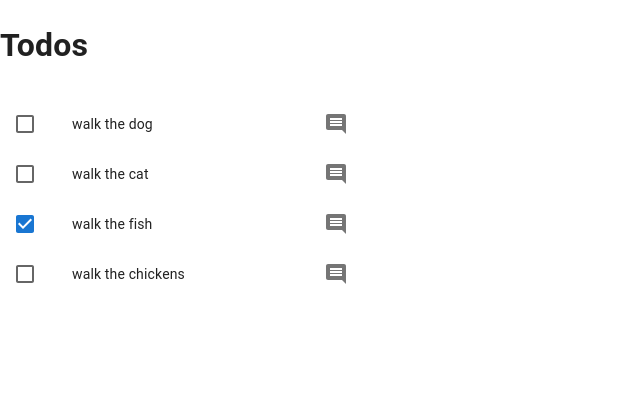
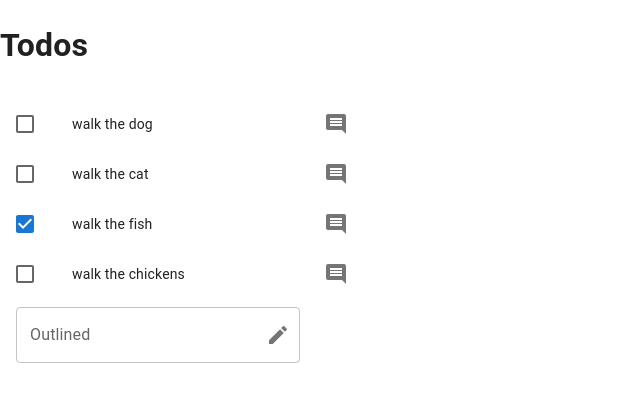
Before and after one commit to studioOwol/react-todos, a React (Vite) app: page / in a window 1280 px wide. Shown: the top 402 px of the page, without its empty margins (0-640 px from the left). Built offline with nearby package versions, Linux system fonts and the light colour scheme.

Commit message:
feat: add new list item form

```diff
--- /dev/null
+++ b/src/TodoForm.jsx
@@ -0,0 +1,40 @@
+import ListItem from "@mui/material/ListItem";
+import TextField from "@mui/material/TextField";
+import Create from "@mui/icons-material/Create";
+import InputAdornment from "@mui/material/InputAdornment";
+import IconButton from "@mui/material/IconButton";
+import { useState } from "react";
+
+export default function TodoForm({ addTodo }) {
+  const [text, setText] = useState("");
+  const handleChange = (evt) => {
+    setText(evt.target.value);
+  };
+  const handleSubmit = (e) => {
+    e.preventDefault();
+    addTodo(text);
+    setText("");
+  };
+  return (
+    <ListItem>
+      <form onSubmit={handleSubmit}>
+        <TextField
+          id="outlined-basic"
+          label="Outlined"
+          variant="outlined"
+          onChange={handleChange}
+          value={text}
+          InputProps={{
+            endAdornment: (
+              <InputAdornment position="end">
+                <IconButton aria-label="create todo" edge="end" type="submit">
+                  <Create />
+                </IconButton>
+              </InputAdornment>
+            ),
+          }}
+        />
+      </form>
+    </ListItem>
+  );
+}
--- a/src/TodoList.jsx
+++ b/src/TodoList.jsx
@@ -1,6 +1,7 @@
 import List from "@mui/material/List";
 import TodoItem from "./TodoItem";
 import { useState } from "react";
+import TodoForm from "./TodoForm";
 
 const initialTodos = [
   { id: 1, text: "walk the dog", completed: false },
@@ -27,6 +28,11 @@
       });
     });
   };
+  const addTodo = (text) => {
+    setTodos((prevTodos) => {
+      return [...prevTodos, { text: text, id: 8, completed: false }];
+    });
+  };
 
   return (
     <List sx={{ width: "100%", maxWidth: 360, bgcolor: "background.paper" }}>
@@ -38,6 +44,7 @@
           toggle={() => toggleTodo(todo.id)}
         />
       ))}
+      <TodoForm addTodo={addTodo} />
     </List>
   );
 }
```
